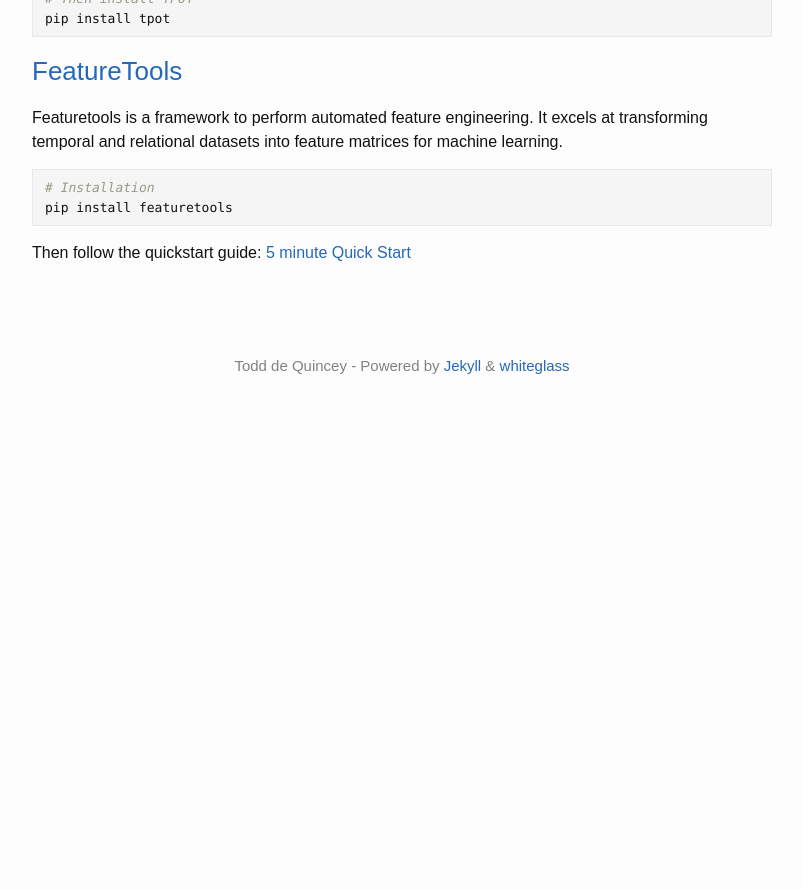
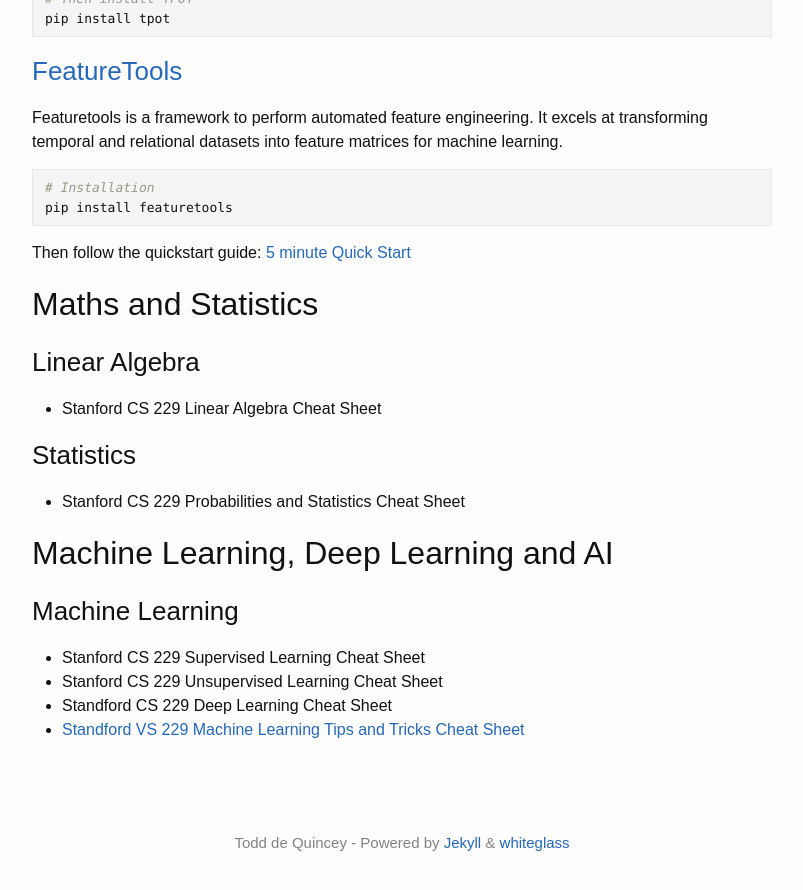
Before and after one commit to toddy86/dequincey.blog, a Jekyll site: the page built from _posts/2018-08-01-data-science-resources.md, in a window 1280 px wide and 900 px high, scrolled down 1063 px. Shown: the top 890 px of the window, without its empty margins (238-1041 px from the left). Built offline with Jekyll 4.4.1, drawn with Linux system fonts in a browser that asks for light colours; before the commit the page ends 1486 px from its top, so only the background shows below that.

Commit message:
updated DS resources for Standford cheat sheets

```diff
--- a/_posts/2018-08-01-data-science-resources.md
+++ b/_posts/2018-08-01-data-science-resources.md
@@ -52,3 +52,31 @@
 pip install featuretools
 {% endhighlight %}
 Then follow the quickstart guide: <a href="https://docs.featuretools.com/#minute-quick-start">5 minute Quick Start</a>
+
+
+
+
+<h2>Maths and Statistics</h2>
+
+<h3>Linear Algebra</h3>
+
+<ul>
+	<li><a href="https://stanford.edu/~shervine/teaching/cs-229/refresher-algebra-calculus.html"></a>Stanford CS 229 Linear Algebra Cheat Sheet</li>
+</ul>
+
+<h3>Statistics</h3>
+
+<ul>
+	<li><a href="https://stanford.edu/~shervine/teaching/cs-229/refresher-probabilities-statistics.html"></a>Stanford CS 229 Probabilities and Statistics Cheat Sheet</li>
+</ul>
+
+<h2>Machine Learning, Deep Learning and AI</h2>
+
+<h3>Machine Learning</h3>
+
+<ul>
+	<li><a href="https://stanford.edu/~shervine/teaching/cs-229/cheatsheet-supervised-learning.html"></a>Stanford CS 229 Supervised Learning Cheat Sheet</li>
+	<li><a href="https://stanford.edu/~shervine/teaching/cs-229/cheatsheet-unsupervised-learning.html"></a>Stanford CS 229 Unsupervised Learning Cheat Sheet</li>
+	<li><a href="https://stanford.edu/~shervine/teaching/cs-229/cheatsheet-deep-learning.html"></a>Standford CS 229 Deep Learning Cheat Sheet</li>
+	<li><a href="https://stanford.edu/~shervine/teaching/cs-229/cheatsheet-machine-learning-tips-and-tricks.html">Standford VS 229 Machine Learning Tips and Tricks Cheat Sheet</a></li>
+</ul>
```
